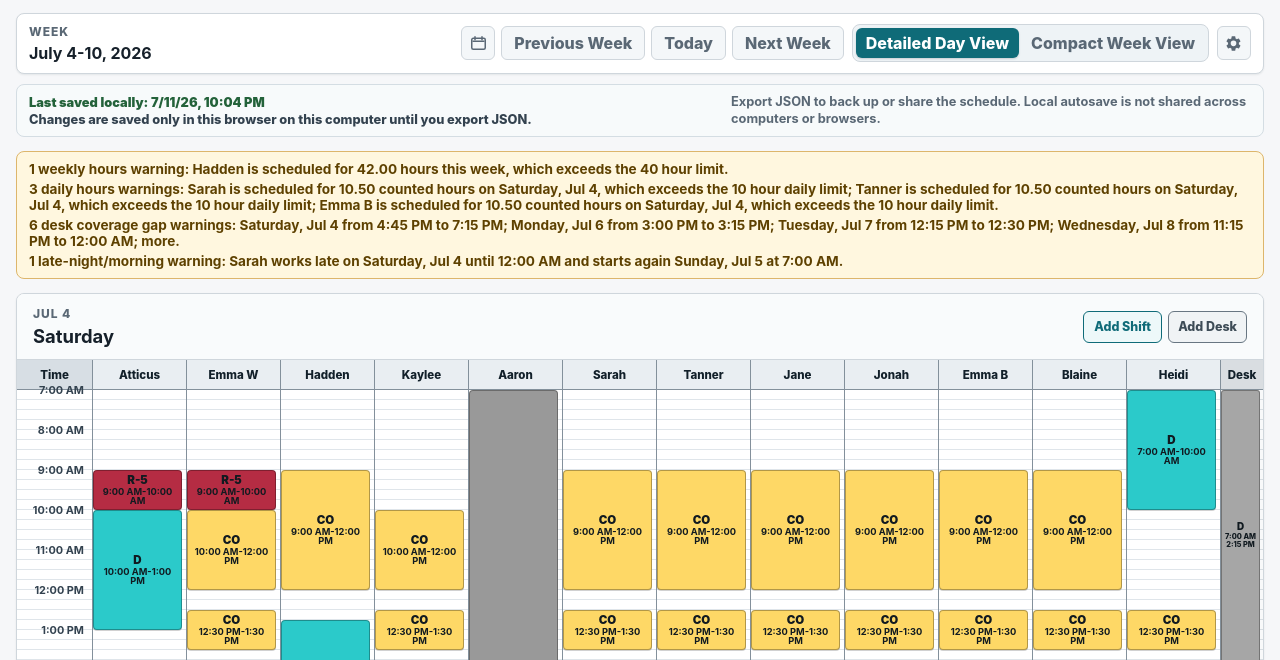
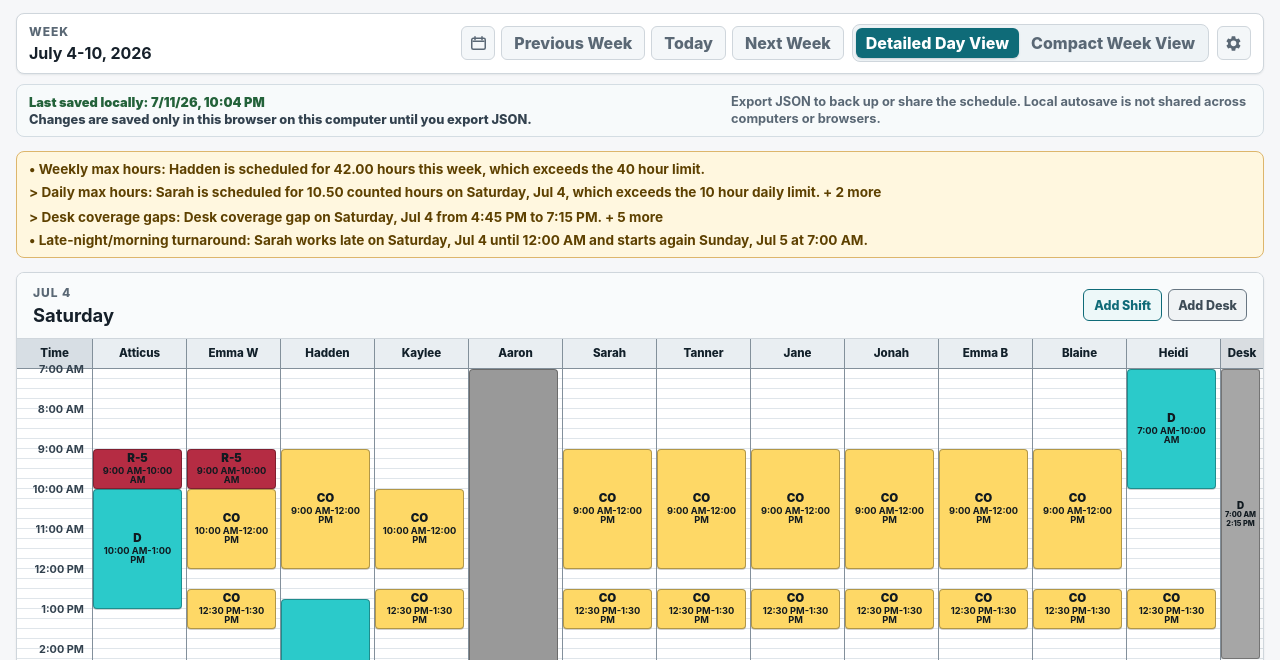
Before and after one commit to HaddenSmith/ca-scheduler, a plain HTML site: page index.html in a window 1280 px wide. Shown: the part 112-772 px from the top of the page. Drawn offline with Linux system fonts and the light colour scheme.

Commit message:
Group warnings and verify CSS polish

```diff
--- a/src/main.js
+++ b/src/main.js
@@ -1054,81 +1054,131 @@ function renderScheduleWarnings(container, currentSchedule, dailyTotals = {}, we
       `${date.dayName}, ${date.displayDate}`,
     ]),
   );
+  const shiftLookup = new Map(visibleShifts.map((shift) => [shift.id, shift]));
+  const warningGroups = [
+    {
+      title: "Shift overlaps",
+      warnings: overlaps.map((overlap) => {
+        const overlappingShifts = overlap.shiftIds
+          .map((shiftId) => shiftLookup.get(shiftId))
+          .filter(Boolean);
+        const overlapDetails = overlappingShifts.length > 0
+          ? ` (${overlappingShifts.map(formatCompactShiftReference).join(" and ")})`
+          : "";
 
-  if (overlaps.length > 0) {
-    const visibleOverlaps = overlaps.slice(0, 3).map((overlap) => {
-      return `${workerNames.get(overlap.workerId) ?? "Unknown worker"} on ${dateLabels.get(overlap.date) ?? overlap.date}`;
-    });
-    const warning = document.createElement("p");
-
-    warning.textContent = `${overlaps.length} shift overlap warning${overlaps.length === 1 ? "" : "s"}: ${visibleOverlaps.join("; ")}${overlaps.length > visibleOverlaps.length ? "; more" : ""}.`;
-    container.append(warning);
-  }
-
-  if (weeklyMaxWarnings.length > 0) {
-    const visibleWeeklyWarnings = weeklyMaxWarnings.slice(0, 3).map((warning) => {
+        return `${workerNames.get(overlap.workerId) ?? "Unknown worker"} has overlapping shifts on ${dateLabels.get(overlap.date) ?? overlap.date}${overlapDetails}`;
+      }),
+    },
+    {
+      title: "Weekly max hours",
+      warnings: weeklyMaxWarnings.map((warning) => {
         return `${warning.workerName} is scheduled for ${warning.hours.toFixed(2)} hours this week, which exceeds the ${warning.limit} hour limit`;
-    });
-    const warning = document.createElement("p");
-
-    warning.textContent = `${weeklyMaxWarnings.length} weekly hours warning${weeklyMaxWarnings.length === 1 ? "" : "s"}: ${visibleWeeklyWarnings.join("; ")}${weeklyMaxWarnings.length > visibleWeeklyWarnings.length ? "; more" : ""}.`;
-    container.append(warning);
-  }
-
-  if (dailyMaxWarnings.length > 0) {
-    const visibleDailyWarnings = dailyMaxWarnings.slice(0, 3).map((warning) => {
+      }),
+    },
+    {
+      title: "Daily max hours",
+      warnings: dailyMaxWarnings.map((warning) => {
         return `${warning.workerName} is scheduled for ${warning.hours.toFixed(2)} counted hours on ${dateLabels.get(warning.date) ?? warning.date}, which exceeds the ${warning.limit} hour daily limit`;
-    });
-    const warning = document.createElement("p");
-
-    warning.textContent = `${dailyMaxWarnings.length} daily hours warning${dailyMaxWarnings.length === 1 ? "" : "s"}: ${visibleDailyWarnings.join("; ")}${dailyMaxWarnings.length > visibleDailyWarnings.length ? "; more" : ""}.`;
-    container.append(warning);
-  }
-
-  if (phoneOverlaps.length > 0) {
-    const visiblePhoneOverlaps = phoneOverlaps.slice(0, 3).map((overlap) => {
+      }),
+    },
+    {
+      title: "Phone/on-call overlaps",
+      warnings: phoneOverlaps.map((overlap) => {
         const workerLabel = overlap.workerIds.map((workerId) => {
           return workerNames.get(workerId) ?? "Unknown worker";
         }).join(" and ");
         const roleLabel = overlap.role === "primary" ? "Primary on-call" : "Backup on-call";
 
         return `${roleLabel} overlaps on ${dateLabels.get(overlap.date) ?? overlap.date} (${workerLabel}, ${formatTimeForDisplay(overlap.startTime)}-${formatTimeForDisplay(overlap.endTime)})`;
-    });
-    const warning = document.createElement("p");
+      }),
+    },
+    {
+      title: "Desk coverage gaps",
+      warnings: deskCoverageGapWarnings.map((gap) => {
+        return `Desk coverage gap on ${dateLabels.get(gap.date) ?? gap.date} from ${formatTimeForDisplay(gap.startTime)} to ${formatTimeForDisplay(gap.endTime)}`;
+      }),
+    },
+    {
+      title: "Long consecutive work",
+      warnings: longWorkWarnings.map((warning) => {
+        return `${workerNames.get(warning.workerId) ?? "Unknown worker"} works ${warning.hours.toFixed(2)} consecutive hours on ${dateLabels.get(warning.date) ?? warning.date} (${formatTimeForDisplay(warning.startTime)}-${formatTimeForDisplay(warning.endTime)})`;
+      }),
+    },
+    {
+      title: "Late-night/morning turnaround",
+      warnings: lateMorningWarnings.map((warning) => {
+        return `${workerNames.get(warning.workerId) ?? "Unknown worker"} works late on ${dateLabels.get(warning.lateDate) ?? warning.lateDate} until ${formatTimeForDisplay(warning.lateEndTime)} and starts again ${dateLabels.get(warning.nextDate) ?? warning.nextDate} at ${formatTimeForDisplay(warning.earlyStartTime)}`;
+      }),
+    },
+  ].filter((group) => group.warnings.length > 0);
 
-    warning.textContent = `${phoneOverlaps.length} phone coverage warning${phoneOverlaps.length === 1 ? "" : "s"}: ${visiblePhoneOverlaps.join("; ")}${phoneOverlaps.length > visiblePhoneOverlaps.length ? "; more" : ""}.`;
-    container.append(warning);
-  }
-
-  if (deskCoverageGapWarnings.length > 0) {
-    const visibleDeskGaps = deskCoverageGapWarnings.slice(0, 4).map((gap) => {
-      return `${dateLabels.get(gap.date) ?? gap.date} from ${formatTimeForDisplay(gap.startTime)} to ${formatTimeForDisplay(gap.endTime)}`;
-    });
-    const warning = document.createElement("p");
-
-    warning.textContent = `${deskCoverageGapWarnings.length} desk coverage gap warning${deskCoverageGapWarnings.length === 1 ? "" : "s"}: ${visibleDeskGaps.join("; ")}${deskCoverageGapWarnings.length > visibleDeskGaps.length ? "; more" : ""}.`;
-    container.append(warning);
-  }
-
-  if (longWorkWarnings.length > 0) {
-    const visibleLongWarnings = longWorkWarnings.slice(0, 3).map((warning) => {
-      return `${workerNames.get(warning.workerId) ?? "Unknown worker"} on ${dateLabels.get(warning.date) ?? warning.date} (${formatTimeForDisplay(warning.startTime)}-${formatTimeForDisplay(warning.endTime)}, ${warning.hours.toFixed(2)} hours)`;
-    });
-    const warning = document.createElement("p");
-
-    warning.textContent = `${longWorkWarnings.length} long consecutive work warning${longWorkWarnings.length === 1 ? "" : "s"}: ${visibleLongWarnings.join("; ")}${longWorkWarnings.length > visibleLongWarnings.length ? "; more" : ""}.`;
-    container.append(warning);
-  }
-
-  if (lateMorningWarnings.length > 0) {
-    const visibleLateWarnings = lateMorningWarnings.slice(0, 3).map((warning) => {
-      return `${workerNames.get(warning.workerId) ?? "Unknown worker"} works late on ${dateLabels.get(warning.lateDate) ?? warning.lateDate} until ${formatTimeForDisplay(warning.lateEndTime)} and starts again ${dateLabels.get(warning.nextDate) ?? warning.nextDate} at ${formatTimeForDisplay(warning.earlyStartTime)}`;
-    });
-    const warning = document.createElement("p");
-
-    warning.textContent = `${lateMorningWarnings.length} late-night/morning warning${lateMorningWarnings.length === 1 ? "" : "s"}: ${visibleLateWarnings.join("; ")}${lateMorningWarnings.length > visibleLateWarnings.length ? "; more" : ""}.`;
-    container.append(warning);
+  for (const group of warningGroups) {
+    appendWarningGroup(container, group);
   }
 }
 
+function appendWarningGroup(container, { title, warnings }) {
+  const group = document.createElement("section");
+  group.className = "warning-group";
+
+  if (warnings.length === 1) {
+  group.classList.add("is-single");
+
+  const warning = document.createElement("p");
+  warning.textContent = `• ${title}: ${ensureSentence(warnings[0])}`;
+  group.append(warning);
+  container.append(group);
+  return;
+}
+
+  const button = document.createElement("button");
+  const list = document.createElement("ul");
+  const listId = `warning-list-${title.toLowerCase().replace(/[^a-z0-9]+/g, "-")}`;
+
+  button.type = "button";
+  button.className = "warning-group-toggle";
+  button.setAttribute("aria-controls", listId);
+
+  list.id = listId;
+  list.className = "warning-list";
+
+  for (const warningText of warnings) {
+    const item = document.createElement("li");
+    item.textContent = ensureSentence(warningText);
+    list.append(item);
+  }
+
+  const setExpanded = (isExpanded) => {
+    button.setAttribute("aria-expanded", String(isExpanded));
+    group.classList.toggle("is-expanded", isExpanded);
+    list.hidden = !isExpanded;
+    button.textContent = isExpanded
+      ? `v ${title}`
+      : `> ${title}: ${ensureSentence(warnings[0])} + ${warnings.length - 1} more`;
+  };
+
+  button.addEventListener("click", () => {
+    setExpanded(button.getAttribute("aria-expanded") !== "true");
+  });
+
+  setExpanded(false);
+  group.append(button, list);
+  container.append(group);
+}
+
+function formatCompactShiftReference(shift) {
+  const label = shift.label || shift.shiftType || "Shift";
+  return `${label} ${formatTimeForDisplay(shift.startTime)}-${formatTimeForDisplay(shift.endTime)}`;
+}
+
+function ensureSentence(value) {
+  const text = String(value ?? "").trim();
+
+  if (!text || /[.!?]$/.test(text)) {
+    return text;
+  }
+
+  return `${text}.`;
+}
+
 initializeApp();
--- a/src/settingsPanel.js
+++ b/src/settingsPanel.js
@@ -431,6 +431,7 @@ function renderColorFields(settings) {
     const label = document.createElement("label");
     const text = document.createElement("span");
     const input = document.createElement("input");
+    input.className = "secondary-button";
     const resetButton = document.createElement("button");
 
     row.className = "color-setting-row";
--- a/src/styles.css
+++ b/src/styles.css
@@ -346,6 +346,48 @@ textarea {
 }
 
 .warnings-panel p + p {
+  margin-top: 4px;
+}
+
+.warning-group + .warning-group {
+  margin-top: 6px;
+}
+
+.warning-group p {
+  margin: 0;
+}
+
+.warning-group-toggle {
+  display: block;
+  width: 100%;
+  padding: 0;
+  border: 0;
+  color: inherit;
+  background: transparent;
+  font: inherit;
+  line-height: 1.35;
+  text-align: left;
+  cursor: pointer;
+}
+
+.warning-group-toggle:hover {
+  text-decoration: underline;
+  text-underline-offset: 2px;
+}
+
+.warning-group-toggle:focus-visible {
+  outline: 3px solid rgb(159 102 0 / 28%);
+  outline-offset: 2px;
+}
+
+.warning-list {
+  margin: 6px 0 0 18px;
+  padding-left: 12px;
+  font-weight: 650;
+  line-height: 1.35;
+}
+
+.warning-list li + li {
   margin-top: 4px;
 }
 
```
Also changed, not shown: TEST_PLAN.md (+5 -0 lines), README.md. Lines whose indentation alone changed are shown as unchanged.
